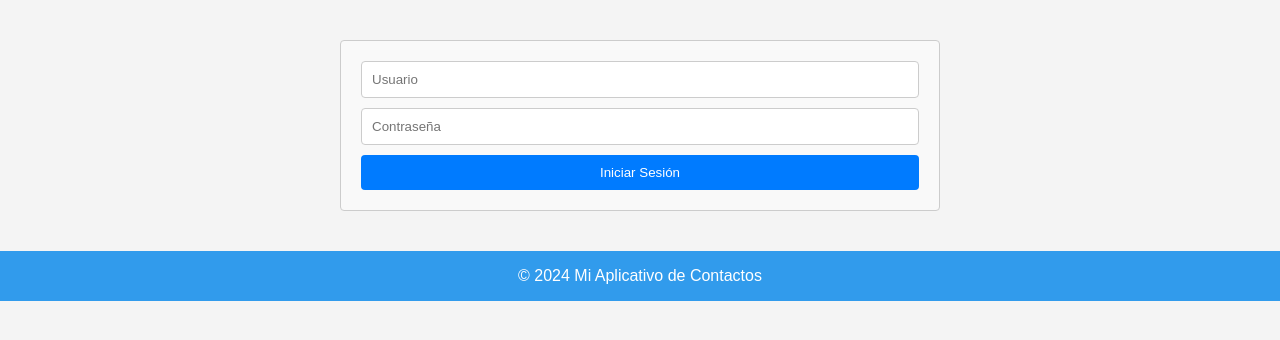
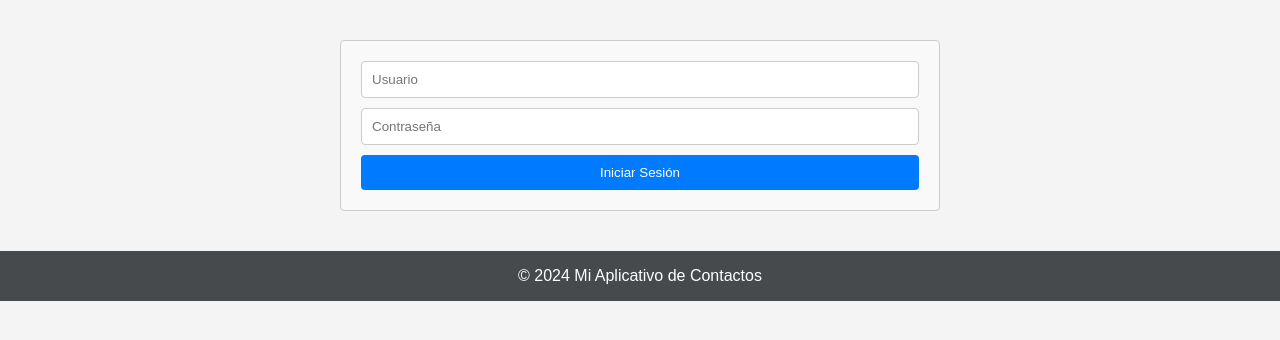
Before and after one commit to ancato15/login-crud-php, a PHP site: page /index.php in a window 1280 px wide. Shown: the part 69-409 px from the top of the page. Run offline with PHP 8.4, Linux system fonts and the light colour scheme.

Commit message:
Se realizo un cambio en el color de nuevo

```diff
--- a/asset/estilos.css
+++ b/asset/estilos.css
@@ -63,7 +63,7 @@ th {
 footer {
     text-align: center;
     padding: 1em;
-    background: #319bec;
+    background: #464a4d;
     color: white;
     position: relative;
     bottom: 0;
```
